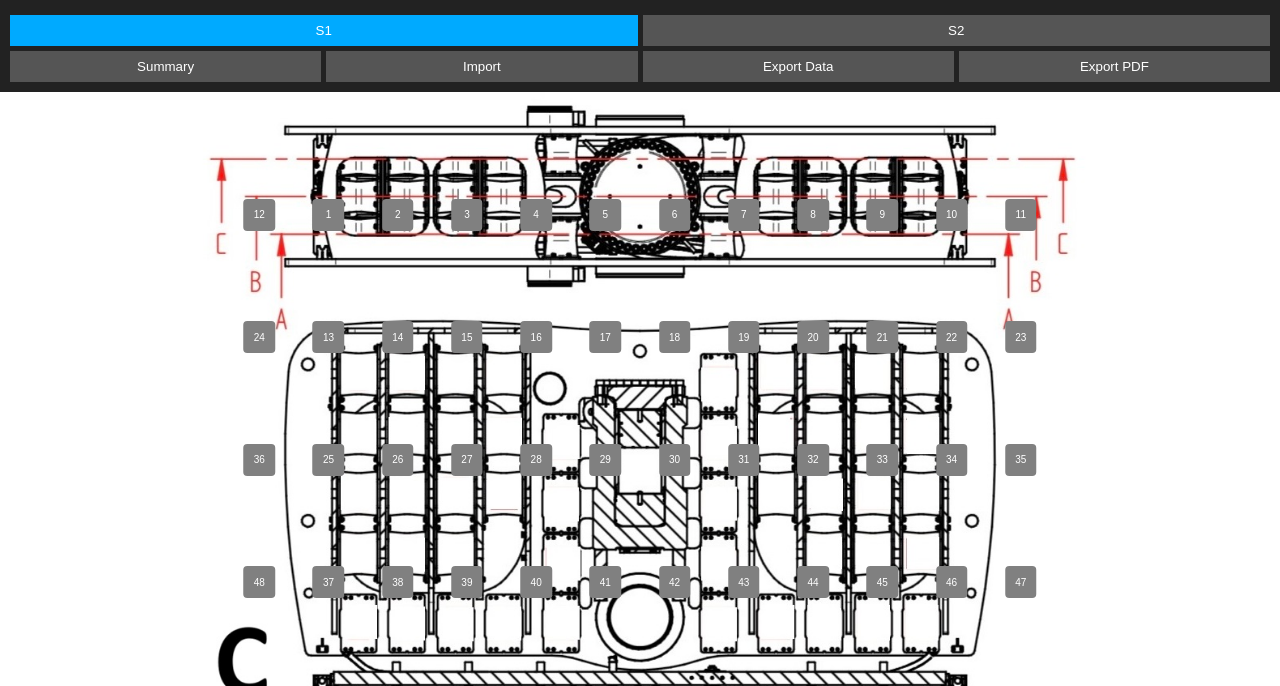
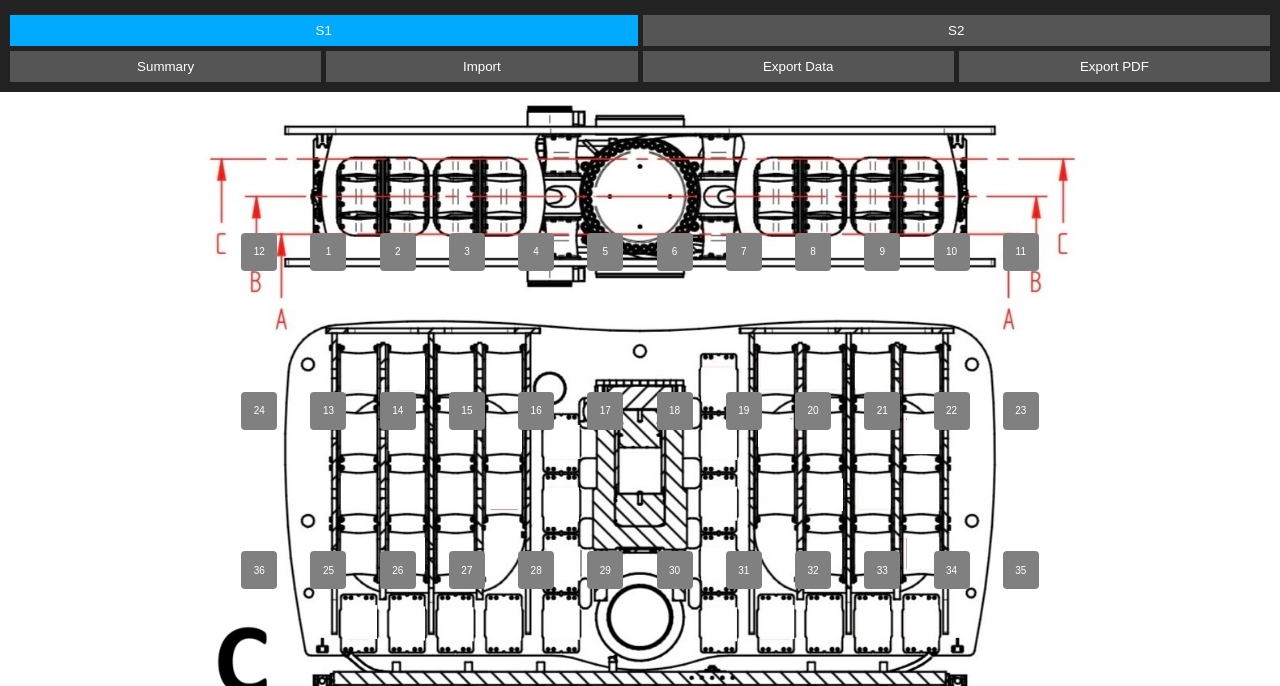
Before and after one commit to BEN-RIGBY-blip/Cape-elastomers-, a plain HTML site: page index.html in a window 1280 px wide. Shown: the part 54-740 px from the top of the page. Drawn offline with Linux system fonts and the light colour scheme.

Commit message:
Modify number overlay size and marker positioning
Updated dimensions for number overlay and adjusted y position calculation for markers.

```diff
--- a/index.html
+++ b/index.html
@@ -25,8 +25,8 @@ body{margin:0;font-family:Arial;}
 
 .number{
   position:absolute;
-  width:3.5%;
-  height:2%;
+  width:4%;
+  height:2.4%;
   font-size:10px;
   display:flex;
   align-items:center;
@@ -100,6 +100,7 @@ function get(k){
 }
 
 /* INIT */
+/* INIT */
 window.onload = () => {
   const img = document.querySelector(".bg-img");
 
@@ -120,7 +121,7 @@ function initMarkers(){
 
     let p=get("pos_n"+i);
     let x=p?.x ?? ((i%12)+1)/13;
-    let y = (Math.floor((i-1)/12)+1)/13;
+    let y=p?.y ?? (Math.floor((i-1)/12)+1)/10;
 
     el.style.left=(x*100)+"%";
     el.style.top=(y*100)+"%";
```
